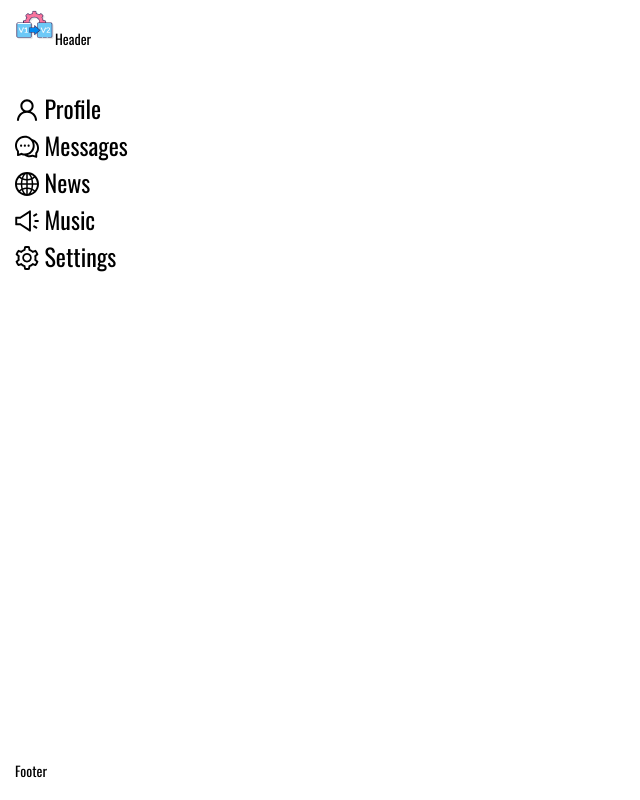
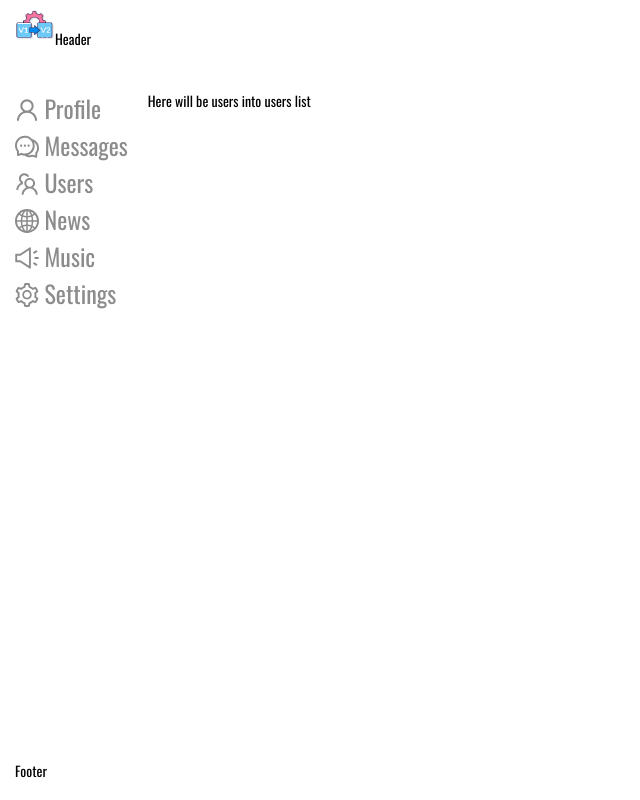
Before and after one commit to EPShepelev/React_Social_network_v2, a React (Create React App) app: page /users in a window 1280 px wide. Shown: the whole page, without its empty margins (0-640 px from the left). Built offline with nearby package versions, Linux system fonts and the light colour scheme.

Commit message:
change menu colors; create users component

```diff
--- a/src/components/Content/Content.tsx
+++ b/src/components/Content/Content.tsx
@@ -3,6 +3,7 @@ import { Routes, Route } from "react-router-dom";
 import { NoPage } from '../NoPage/NoPage'
 import { Profile } from '../Profile/Profile'
 import { Messages } from '../Messages/Messages'
+import { Users } from '../Users/Users'
 
 export const Content: React.FC = () => {
   return (
@@ -10,6 +11,7 @@ export const Content: React.FC = () => {
       <Routes>
       <Route path="/profile" element={<Profile />} />
       <Route path="/messages" element={<Messages />} />
+      <Route path="/users" element={<Users />} />
       <Route path="/news" element={<NoPage />} />
       <Route path="/music" element={<NoPage />} />
       <Route path="/settings" element={<NoPage />} />
--- a/src/components/MenuItem/MenuItem.module.scss
+++ b/src/components/MenuItem/MenuItem.module.scss
@@ -1,8 +1,9 @@
 .item {
   cursor: pointer;
   margin: 5px 0;
+  color: #8c8c8c;
   &:hover,
   &:active {
-    color: #8c8c8c;
+    color: #000;
   }
 }
--- a/src/components/Sider/Sider.tsx
+++ b/src/components/Sider/Sider.tsx
@@ -1,7 +1,7 @@
 import React from "react";
 import { Link } from "react-router-dom";
 
-import { UserOutlined, CommentOutlined, GlobalOutlined, SoundOutlined, SettingOutlined } from '@ant-design/icons'
+import { UserOutlined, CommentOutlined, TeamOutlined, GlobalOutlined, SoundOutlined, SettingOutlined } from '@ant-design/icons'
 import styles from './Sider.module.scss'
 import { MenuItem } from '../MenuItem/MenuItem'
 
@@ -19,18 +19,23 @@ export const Sider: React.FC = () => {
           Messages
         </MenuItem>
       </Link>
+      <Link to="/users">
+        <MenuItem key={3} icon={<TeamOutlined />}>
+          Users
+        </MenuItem>
+      </Link>
       <Link to="/news">
-        <MenuItem key={3} icon={<GlobalOutlined />}>
+        <MenuItem key={4} icon={<GlobalOutlined />}>
           News
         </MenuItem>
       </Link>
       <Link to="/music">
-        <MenuItem key={4} icon={<SoundOutlined />}>
+        <MenuItem key={5} icon={<SoundOutlined />}>
           Music
         </MenuItem>
       </Link>
       <Link to="/settings">
-        <MenuItem key={5} icon={<SettingOutlined />}>
+        <MenuItem key={6} icon={<SettingOutlined />}>
           Settings
         </MenuItem>
       </Link>
--- /dev/null
+++ b/src/components/Users/Users.tsx
@@ -0,0 +1,7 @@
+export const Users: React.FC = () => {
+  return (
+    <div>
+      Here will be users into users list
+    </div>
+  );
+}
```
